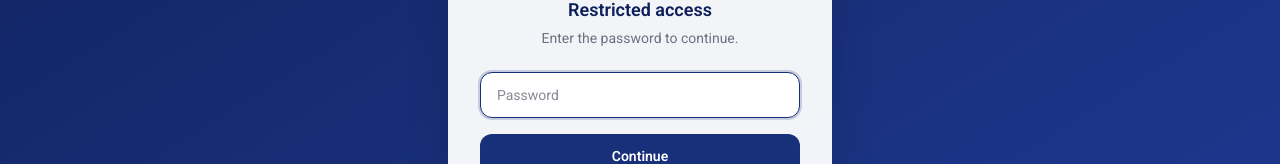
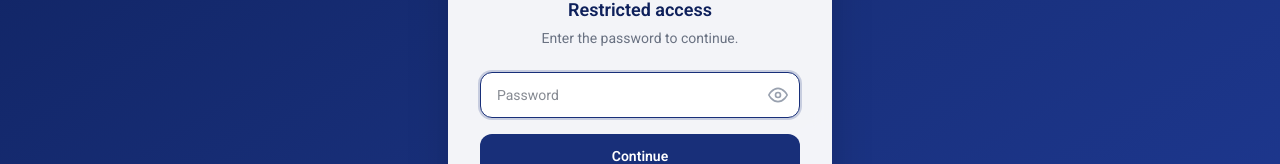
Before and after one commit to AzTU-devs/majors.aztu.edu.az-fe, a Next.js app: page /unlock in a window 1280 px wide. Shown: the part 353-517 px from the top of the page. Built offline with nearby package versions, Linux system fonts and the light colour scheme.

Commit message:
feat: website gate for access limitation

```diff
--- a/src/app/unlock/page.tsx
+++ b/src/app/unlock/page.tsx
@@ -4,6 +4,7 @@ import { useState } from "react";
 
 export default function UnlockPage() {
     const [password, setPassword] = useState("");
+    const [showPassword, setShowPassword] = useState(false);
     const [error, setError] = useState("");
     const [loading, setLoading] = useState(false);
 
@@ -51,15 +52,33 @@ export default function UnlockPage() {
                 </div>
 
                 <form onSubmit={submit} className="space-y-4">
-                    <div>
+                    <div className="relative">
                         <input
-                            type="password"
+                            type={showPassword ? "text" : "password"}
                             value={password}
                             onChange={(e) => setPassword(e.target.value)}
                             placeholder="Password"
                             autoFocus
-                            className="w-full rounded-xl border border-gray-300 bg-white px-4 py-3 text-sm text-gray-900 outline-none focus:border-[#182f79] focus:ring-2 focus:ring-[#182f79]/20"
+                            className="w-full rounded-xl border border-gray-300 bg-white px-4 py-3 pr-11 text-sm text-gray-900 outline-none focus:border-[#182f79] focus:ring-2 focus:ring-[#182f79]/20"
                         />
+                        <button
+                            type="button"
+                            onClick={() => setShowPassword((s) => !s)}
+                            aria-label={showPassword ? "Hide password" : "Show password"}
+                            className="absolute right-3 top-1/2 -translate-y-1/2 text-gray-400 transition hover:text-[#182f79]"
+                        >
+                            {showPassword ? (
+                                <svg width="20" height="20" viewBox="0 0 24 24" fill="none" stroke="currentColor" strokeWidth="2" strokeLinecap="round" strokeLinejoin="round">
+                                    <path d="M17.94 17.94A10.07 10.07 0 0 1 12 20c-7 0-11-8-11-8a18.45 18.45 0 0 1 5.06-5.94M9.9 4.24A9.12 9.12 0 0 1 12 4c7 0 11 8 11 8a18.5 18.5 0 0 1-2.16 3.19m-6.72-1.07a3 3 0 1 1-4.24-4.24" />
+                                    <line x1="1" y1="1" x2="23" y2="23" />
+                                </svg>
+                            ) : (
+                                <svg width="20" height="20" viewBox="0 0 24 24" fill="none" stroke="currentColor" strokeWidth="2" strokeLinecap="round" strokeLinejoin="round">
+                                    <path d="M1 12s4-8 11-8 11 8 11 8-4 8-11 8-11-8-11-8z" />
+                                    <circle cx="12" cy="12" r="3" />
+                                </svg>
+                            )}
+                        </button>
                     </div>
 
                     {error && (
```
